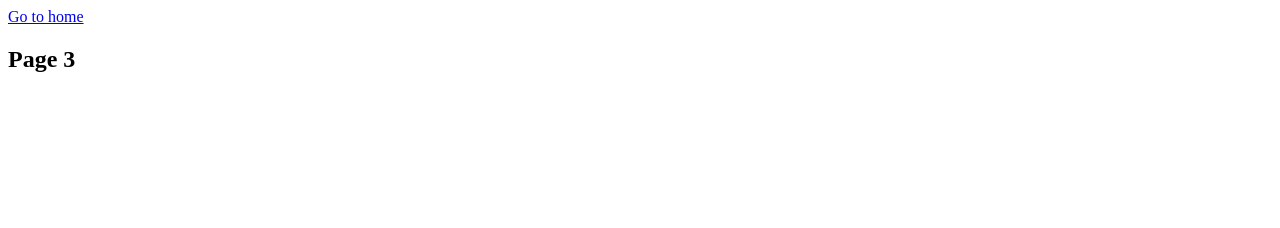
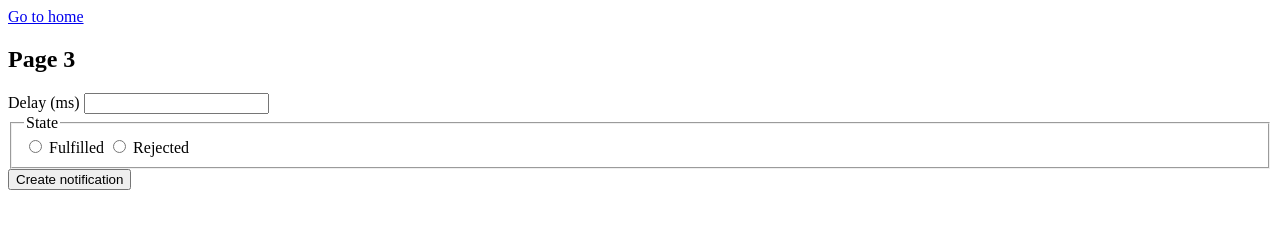
Before and after one commit to d-sofiika/goit-js-hw-10, a plain HTML site: page 2-snackbar.html in a window 1280 px wide. Drawn offline with Linux system fonts and the light colour scheme.

Commit message:
Deploying to gh-pages from @ d-sofiika/goit-js-hw-10@44fa5731fd0c8c4400b6bcb532d1549f61298fae 🚀

```diff
--- a/2-snackbar.html
+++ b/2-snackbar.html
@@ -5,7 +5,10 @@
     <meta http-equiv="X-UA-Compatible" content="IE=edge" />
     <meta name="viewport" content="width=device-width, initial-scale=1.0" />
     <title>Page 3</title>
-    <script type="module" crossorigin src="/goit-js-hw-10/assets/modulepreload-polyfill-3cfb730f.js"></script>
+    <script type="module" crossorigin src="/goit-js-hw-10/commonHelpers2.js"></script>
+    <link rel="modulepreload" crossorigin href="/goit-js-hw-10/assets/modulepreload-polyfill-3cfb730f.js">
+    <link rel="modulepreload" crossorigin href="/goit-js-hw-10/assets/vendor-77e16229.js">
+    <link rel="stylesheet" href="/goit-js-hw-10/assets/vendor-7a007824.css">
   </head>
   <body>
     <section>
@@ -13,5 +16,26 @@
       <h1>Page 3</h1>
     </section>
 
+    <form class="form">
+      <label>
+        Delay (ms)
+        <input class="input-time" type="number" name="delay" required />
+      </label>
+
+      <fieldset>
+        <legend>State</legend>
+        <label>
+          <input type="radio" name="state" value="fulfilled" required />
+          Fulfilled
+        </label>
+        <label>
+          <input type="radio" name="state" value="rejected" required />
+          Rejected
+        </label>
+      </fieldset>
+
+      <button class="button-form" type="submit">Create notification</button>
+    </form>
+
   </body>
 </html>
--- a/commonHelpers.js
+++ b/commonHelpers.js
@@ -1,2 +1,2 @@
-import"./assets/modulepreload-polyfill-3cfb730f.js";import{f,i as h}from"./assets/vendor-77e16229.js";const u=document.querySelector("#datetime-picker"),y=document.querySelector("[data-days]"),D=document.querySelector("[data-hour]"),S=document.querySelector("[data-minutes]"),p=document.querySelector("[data-seconds]"),a=document.querySelector("[data-start]");let r=0,c;a.addEventListener("click",v);const T={enableTime:!0,time_24hr:!0,defaultDate:new Date,minuteIncrement:1,onClose(t){const e=t[0];r=e-new Date,r>0?a.disabled=!1:(a.disabled=!0,h.error({title:"Error",message:"Please choose a date in the future"})),r=e}};function o(t){return String(t).padStart(2,"0")}function q(t){const d=Math.floor(t/864e5),i=Math.floor(t%864e5/36e5),l=Math.floor(t%864e5%36e5/6e4),m=Math.floor(t%864e5%36e5%6e4/1e3);return{days:d,hours:i,minutes:l,seconds:m}}function b({days:t,hours:e,minutes:n,seconds:s}){y.textContent=o(t),D.textContent=o(e),S.textContent=o(n),p.textContent=o(s)}function v(){const t=r;c=setInterval(()=>{const n=t-new Date;if(a.disabled=!0,u.disabled=!0,n<1e3){clearInterval(c);return}b(q(n))},1e3)}f(u,T);
+import"./assets/modulepreload-polyfill-3cfb730f.js";import{f,i as h}from"./assets/vendor-77e16229.js";const u=document.querySelector("#datetime-picker"),y=document.querySelector("[data-days]"),D=document.querySelector("[data-hours]"),S=document.querySelector("[data-minutes]"),p=document.querySelector("[data-seconds]"),a=document.querySelector("[data-start]");let r=0,c;a.addEventListener("click",v);const T={enableTime:!0,time_24hr:!0,defaultDate:new Date,minuteIncrement:1,onClose(t){const e=t[0];r=e-new Date,r>0?a.disabled=!1:(a.disabled=!0,h.error({title:"Error",message:"Please choose a date in the future"})),r=e}};function o(t){return String(t).padStart(2,"0")}function q(t){const d=Math.floor(t/864e5),i=Math.floor(t%864e5/36e5),l=Math.floor(t%864e5%36e5/6e4),m=Math.floor(t%864e5%36e5%6e4/1e3);return{days:d,hours:i,minutes:l,seconds:m}}function b({days:t,hours:e,minutes:n,seconds:s}){y.textContent=o(t),D.textContent=o(e),S.textContent=o(n),p.textContent=o(s)}function v(){const t=r;c=setInterval(()=>{const n=t-new Date;if(a.disabled=!0,u.disabled=!0,n<1e3){clearInterval(c);return}b(q(n))},1e3)}f(u,T);
 //# sourceMappingURL=commonHelpers.js.map
--- /dev/null
+++ b/commonHelpers2.js
@@ -0,0 +1,2 @@
+import"./assets/modulepreload-polyfill-3cfb730f.js";import{i as t}from"./assets/vendor-77e16229.js";const e=document.querySelector(".form");e.addEventListener("submit",m);function m(i){const r=+e.delay.value,s=e.state.value;i.preventDefault(),new Promise((o,l)=>{setTimeout(()=>{s==="fulfilled"?o("value"):s==="rejected"&&l("error")},r)}).then(o=>{t.success({title:"Fulfilled",message:`✅ Fulfilled promise in ${r}ms`,backgroundColor:"green"})},o=>{t.error({title:"Error",message:`❌ Rejected promise in ${r}ms`,backgroundColor:"red"})}),e.reset()}
+//# sourceMappingURL=commonHelpers2.js.map
```
Also changed, not shown: 2 other files.
